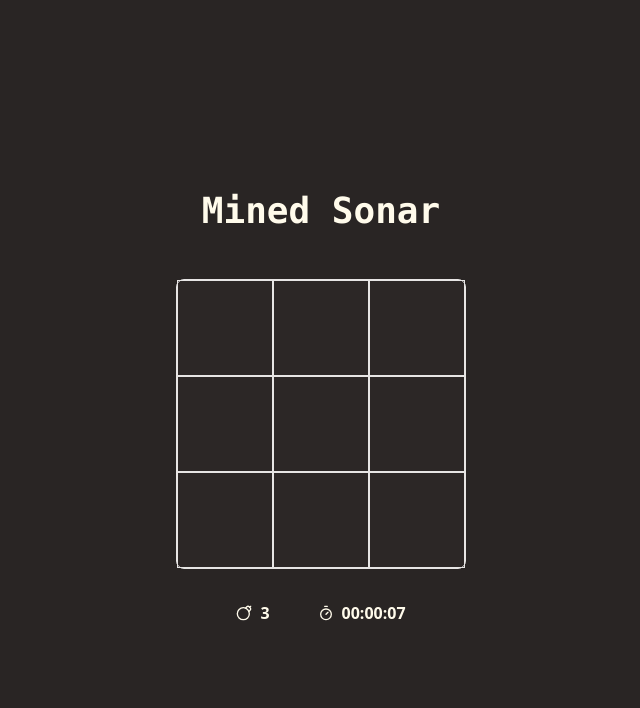
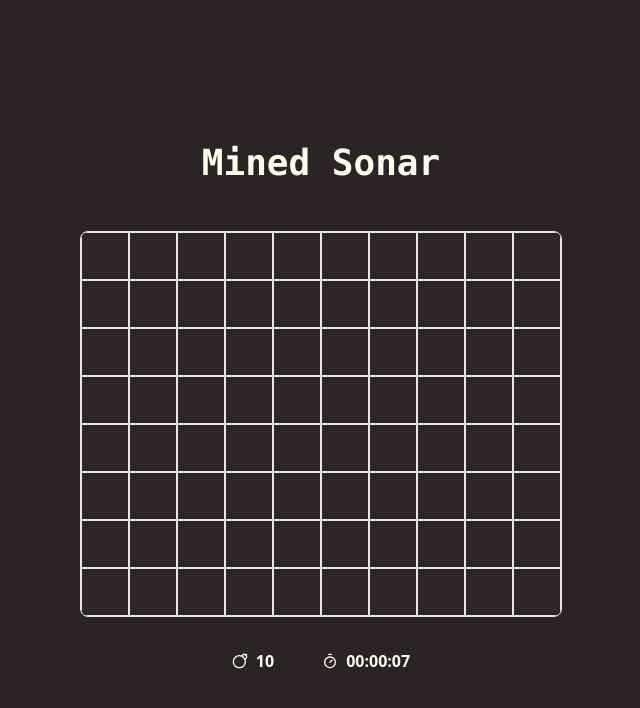
Before and after one commit to Haghalaz/MinedSonar, a React (Vite) app: page / in a window 1280 px wide. Shown: the top 708 px of the page, without its empty margins (319-959 px from the left). Built offline with nearby package versions, Linux system fonts and the light colour scheme.

Commit message:
feat: Add difficulty selection

```diff
--- a/package.json
+++ b/package.json
@@ -4,7 +4,7 @@
   "version": "0.0.0",
   "type": "module",
   "scripts": {
-    "dev": "vite",
+    "dev": "vite --host",
     "build": "tsc -b && vite build",
     "lint": "eslint . --ext ts,tsx --report-unused-disable-directives --max-warnings 0",
     "preview": "vite preview"
--- a/src/App.tsx
+++ b/src/App.tsx
@@ -1,25 +1,64 @@
 import { useEffect, useState } from "react";
 import { Bomb, Goal, Timer } from "lucide-react";
 
+type Square = {
+  id: number;
+  position: { row: number; col: number };
+  playAnimation: boolean;
+  revealed: boolean;
+  hasFlag: boolean;
+  hasBomb: boolean;
+  bombsNearby: number;
+};
+
+type Grid = Square[][];
+
+type GridOptions = { rows: number; cols: number; bombs: number };
+
+type Difficulty = "easy" | "medium" | "hard";
+
+const gridDifficulty = {
+  easy: { rows: 10, cols: 8, bombs: 10 },
+  medium: { rows: 10, cols: 12, bombs: 25 },
+  hard: { rows: 10, cols: 16, bombs: 40 },
+};
+
 function App() {
-  const CreateGrid = (rows: number, cols: number) => {
-    const grid = Array.from({ length: rows }, (_, rowIndex) =>
+  const CreateGrid = ({ rows, cols, bombs }: GridOptions): Grid => {
+    const grid: Grid = Array.from({ length: rows }, (_, rowIndex) =>
       Array.from({ length: cols }, (_, colIndex) => ({
         id: rowIndex * cols + colIndex + 1,
         position: { row: rowIndex, col: colIndex },
         playAnimation: false,
-        reveled: false,
+        revealed: false,
         hasFlag: false,
-        hasBomb: Math.random() < 0.2,
+        hasBomb: false,
         bombsNearby: 0,
-        siblings: [],
       })),
     );
+
+    const placeBombs = (grid: Grid, bombs: number) => {
+      let placedBombs = 0;
+      const totalCells = rows * cols;
+
+      while (placedBombs < bombs) {
+        const randomIndex = Math.floor(Math.random() * totalCells);
+        const row = Math.floor(randomIndex / cols);
+        const col = randomIndex % cols;
+
+        if (!grid[row][col].hasBomb) {
+          grid[row][col].hasBomb = true;
+          placedBombs++;
+        }
+      }
+    };
+
+    placeBombs(grid, bombs);
 
     grid.flatMap((row, idxRow) =>
       row.map((col, idxCol) => {
         const siblings = CheckSiblings({ row: idxRow, col: idxCol }, grid);
-        col.bombsNearby = siblings.filter((r) => r.hasBomb).length;
+        col.bombsNearby = siblings.filter((r) => r?.hasBomb).length;
         return col;
       }),
     );
@@ -27,7 +66,7 @@ function App() {
     return grid;
   };
 
-  const CheckSiblings = (current: { row: number; col: number }, arr) => {
+  const CheckSiblings = (current: { row: number; col: number }, grid: Grid) => {
     const directions = [
       [-1, -1],
       [-1, 0],
@@ -40,7 +79,7 @@ function App() {
     ];
 
     return directions
-      .map(([dr, dc]) => arr?.[current.row + dr]?.[current.col + dc])
+      .map(([dr, dc]) => grid?.[current.row + dr]?.[current.col + dc])
       .filter((value) => value !== undefined);
   };
 
@@ -49,7 +88,7 @@ function App() {
       return prevGrid.map((row, rowIndex) =>
         row.map((square, colIndex) => {
           if (rowIndex === current.row && colIndex === current.col) {
-            const newCell = { ...square, reveled: true, playAnimation: true };
+            const newCell = { ...square, revealed: true, playAnimation: true };
 
             setTimeout(() => {
               setGrid((prevGrid) => {
@@ -93,10 +132,10 @@ function App() {
 
     if (selected.bombsNearby === 0) {
       const legalSpots = CheckSiblings(selected.position, grid)
-        .filter((s) => !s.hasBomb)
-        .filter((s) => !s.hasFlag);
+        .filter((s: Square) => !s.hasBomb)
+        .filter((s: Square) => !s.hasFlag);
 
-      legalSpots.map((sibling) => {
+      legalSpots.map((sibling: Square) => {
         CheckSquare(sibling.position);
       });
     }
@@ -109,7 +148,7 @@ function App() {
           if (
             rowIndex === current.row &&
             colIndex === current.col &&
-            !cell.reveled
+            !cell.revealed
           ) {
             return { ...cell, hasFlag: !cell.hasFlag };
           }
@@ -119,12 +158,21 @@ function App() {
     });
   };
 
-  const [grid, setGrid] = useState(CreateGrid(3, 3));
+  const [difficulty] = useState<Difficulty>("easy");
+  const [grid, setGrid] = useState<Grid>(
+    CreateGrid(gridDifficulty[difficulty]),
+  );
+
   const [timer, setTimer] = useState(0);
   const [isGameOver, setIsGameOver] = useState(false);
   const [isGameWon, setIsGameWon] = useState(false);
 
-  const TryAgain = () => setIsGameOver(false);
+  const ResetGame = () => {
+    setGrid(CreateGrid(gridDifficulty[difficulty]));
+    setTimer(0);
+    setIsGameOver(false);
+    setIsGameWon(false);
+  };
 
   useEffect(() => {
     const timerHandler = setInterval(() => {
@@ -141,7 +189,7 @@ function App() {
 
     const remainingSquares = squares
       .filter((s) => !s.hasBomb)
-      .filter((s) => !s.reveled);
+      .filter((s) => !s.revealed);
 
     setIsGameWon(remainingSquares.length === 0);
   }, [grid]);
@@ -154,16 +202,16 @@ function App() {
   }
 
   return (
-    <main className="bg-stone-800 w-full h-svh grid place-content-center text-amber-50">
+    <main className="relative bg-stone-800 w-full h-max min-h-dvh grid place-content-center px-6 text-amber-50">
       {isGameOver && (
-        <div className="absolute z-50 animate-fadeIn bg-stone-900/90 w-svw h-svh grid place-content-center">
+        <div className="absolute z-50 animate-fadeIn bg-stone-900/90 size-full grid place-content-center">
           <h1 className="text-center font-extrabold font-mono my-12 text-4xl">
             GAME OVER
           </h1>
 
           <button
             className="group relative inline-flex h-12 items-center border justify-center overflow-hidden rounded-md bg-transparent px-6 font-medium text-neutral-200 transition hover:scale-110"
-            onClick={TryAgain}
+            onClick={ResetGame}
           >
             <span className="uppercase">Try again</span>
             <div className="absolute inset-0 flex h-full w-full justify-center [transform:skew(-12deg)_translateX(-100%)] group-hover:duration-1000 group-hover:[transform:skew(-12deg)_translateX(100%)]">
@@ -174,14 +222,14 @@ function App() {
       )}
 
       {isGameWon && (
-        <div className="absolute z-50 animate-fadeIn bg-stone-900/90 w-svw space-y-12 h-svh grid place-content-center">
+        <div className="absolute z-50 animate-fadeIn bg-stone-900/90 size-full space-y-12 h-svh grid place-content-center">
           <h1 className="text-center font-extrabold font-mono text-4xl">
             VOCÊ GANHOU
           </h1>
 
           <button
             className="group relative inline-flex h-12 items-center border justify-center overflow-hidden rounded-md bg-transparent px-6 font-medium text-neutral-200 transition hover:scale-110"
-            onClick={TryAgain}
+            onClick={ResetGame}
           >
             <span className="uppercase">Jogar novamente</span>
             <div className="absolute inset-0 flex h-full w-full justify-center [transform:skew(-12deg)_translateX(-100%)] group-hover:duration-1000 group-hover:[transform:skew(-12deg)_translateX(100%)]">
@@ -203,18 +251,18 @@ function App() {
         Mined Sonar
       </h1>
 
-      <div className="flex w-max mx-auto h-max rounded-lg  border border-stone-200">
+      <div className="flex w-max mx-auto h-max rounded-lg overflow-hidden border border-stone-200">
         {grid.map((row, idxRow) => (
           <div key={idxRow}>
             {row.map(
               (
-                { id, bombsNearby, reveled, playAnimation, hasBomb, hasFlag },
+                { id, bombsNearby, revealed, playAnimation, hasBomb, hasFlag },
                 idxCell,
               ) => {
                 return (
                   <div
                     key={id}
-                    className={`border relative size-16 md:size-24 cursor-pointer transition-colors select-none aspect-square grid place-content-center border-stone-200 ${reveled ? "bg-green-500/10" : "bg-stone-700/10"}`}
+                    className={`border relative size-8 md:size-12 overflow-hidden cursor-pointer transition-colors select-none aspect-square grid place-content-center border-stone-200 ${revealed ? (hasBomb ? "bg-red-700/30" : "bg-green-800/50") : "bg-stone-700/10"}`}
                     onClick={() => {
                       if (!playAnimation)
                         ClickHandler({ row: idxRow, col: idxCell });
@@ -225,24 +273,24 @@ function App() {
                     }}
                   >
                     <div
-                      className={`absolute size-full transition-colors duration-300 ${playAnimation ? "bg-stone-800/50" : "bg-transparent"}`}
+                      className={`absolute size-full transition-colors duration-300 ${playAnimation ? "bg-stone-900/70" : "bg-transparent"}`}
                     />
 
-                    {hasFlag && <Goal />}
+                    {hasFlag && <Goal className="size-4 md:size-6" />}
 
-                    {reveled && (
-                      <div className={`${"block "}`}>
+                    {revealed && (
+                      <>
                         {hasBomb ? (
-                          <Bomb />
+                          <Bomb className="size-4 md:size-6" />
                         ) : (
                           <div className="relative">
                             <div
-                              className={`size-4 rounded-full border opacity-0 border-stone-200/50 ${playAnimation ? "animate-sonar" : "animate-none"}`}
+                              className={`size-2 rounded-full border opacity-0 border-stone-200/50 md:size-4 ${playAnimation ? "animate-sonar" : "animate-none"}`}
                               style={{ animationIterationCount: bombsNearby }}
                             />
                           </div>
                         )}
-                      </div>
+                      </>
                     )}
                   </div>
                 );
```
